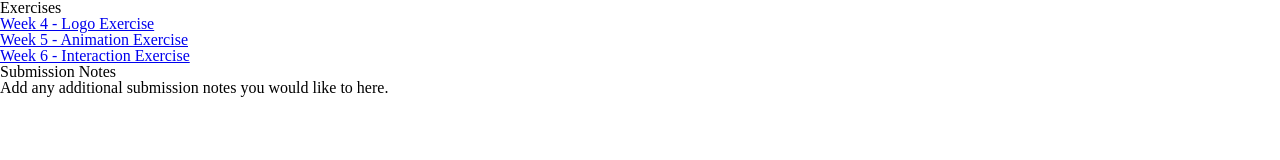
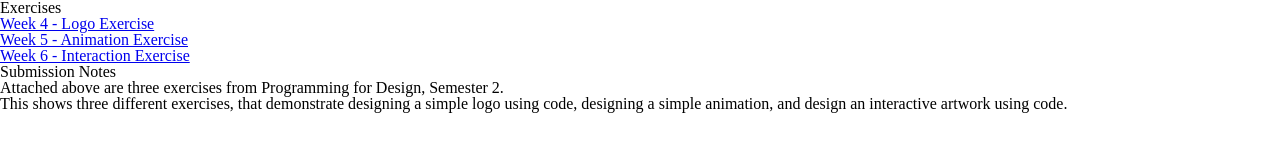
Before and after one commit to Rey-Berkelmans/Assignment-Two-Programming-for-Design, a plain HTML site: page index.html in a window 1280 px wide. Drawn offline with Linux system fonts and the light colour scheme.

Commit message:
Update index.html

```diff
--- a/index.html
+++ b/index.html
@@ -1,7 +1,7 @@
 <!DOCTYPE html>
 <html>
     <head>
-        <title>Assignment 2</title>
+        <title>Assignment 2 - Processing Showcase</title>
         <link rel="stylesheet" href="index.css">
     </head>
     <body>
@@ -14,6 +14,7 @@
 
         <h1>Submission Notes</h1>
 
-        <p>Add any additional submission notes you would like to here.</p>
+        <p>Attached above are three exercises from Programming for Design, Semester 2.</p>
+        <p>This shows three different exercises, that demonstrate designing a simple logo using code, designing a simple animation, and design an interactive artwork using code.</p>
     </body>
 </html>
```
